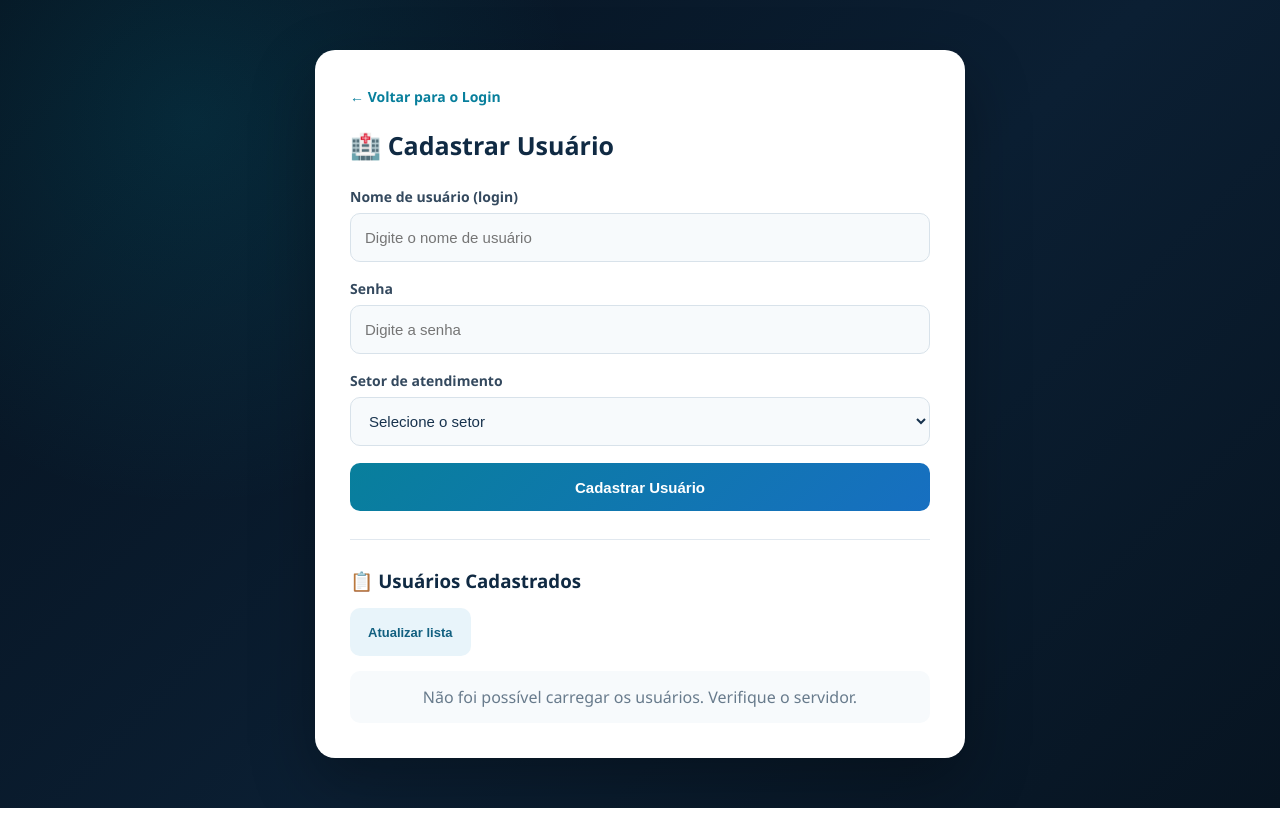
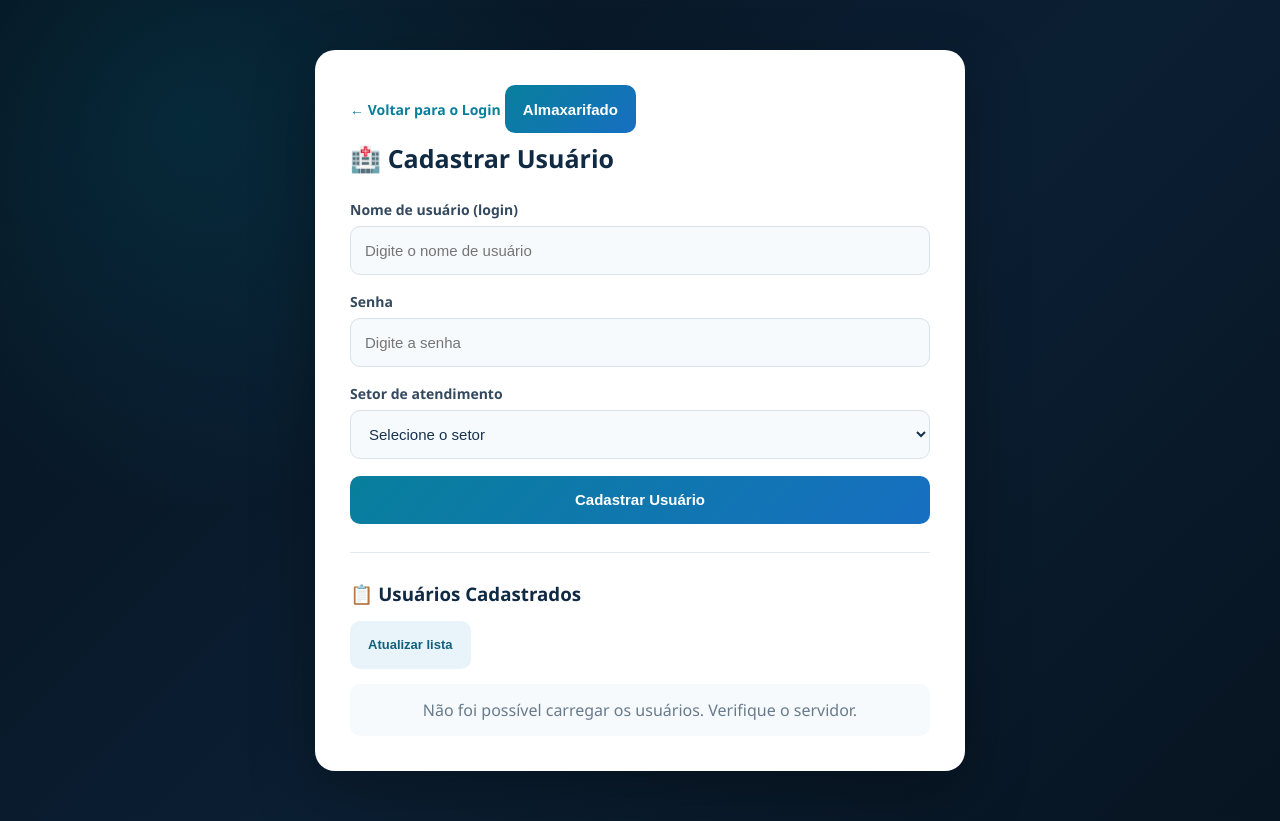
Before and after one commit to miguell-bb/Hospital, a website: page frontend/admin.html in a window 1280 px wide. Drawn offline with Linux system fonts and the light colour scheme; no server answers.

Commit message:
Update admin.html

```diff
--- a/frontend/admin.html
+++ b/frontend/admin.html
@@ -194,6 +194,8 @@
         <a class="voltar" href="index.html">
             &#8592; Voltar para o Login
         </a>
+
+        <button type="button" class="btn-almoxarifado" onclick="window.location.href ='almoxarifado.html'">Almaxarifado</button>
 
         <h2>🏥 Cadastrar Usuário</h2>
 
```
